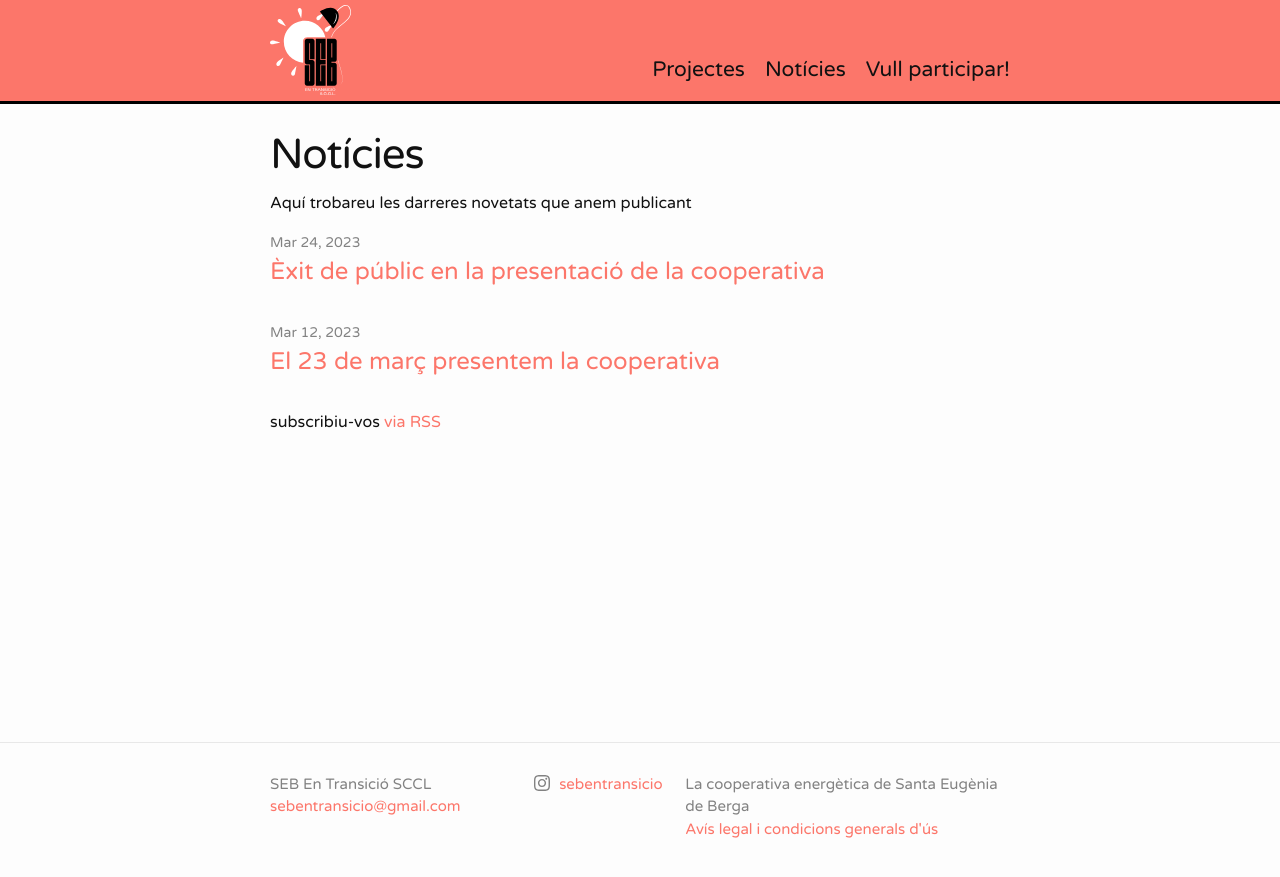
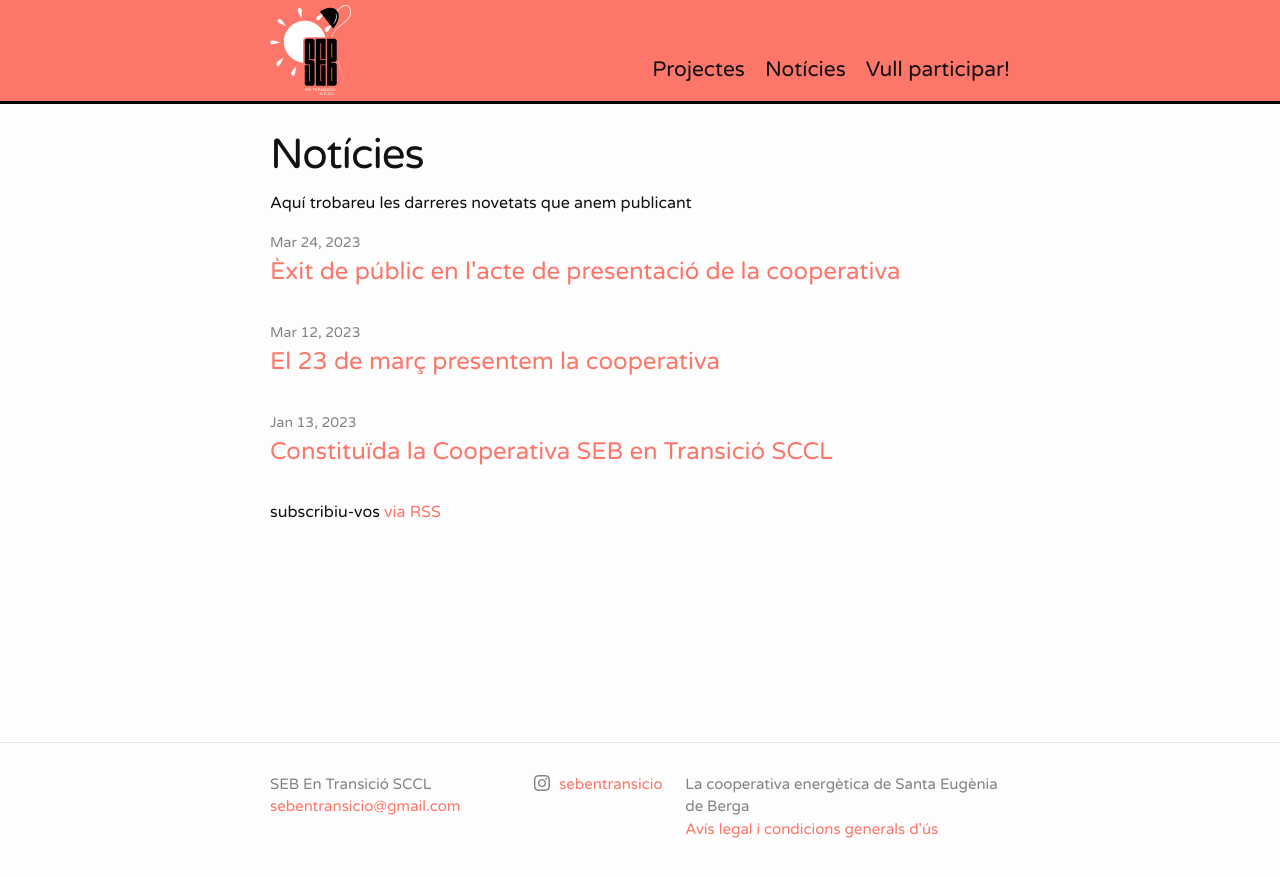
Before and after one commit to oscarfonts/sebentransicio, a Jekyll site: the page built from _pages/noticies.md, in a window 1280 px wide. Shown: the top 877 px of the page. Built offline with Jekyll 4.4.1, drawn with Linux system fonts in a browser that asks for light colours.

Commit message:
Afegir noticies constitució i acte presentació

```diff
--- /dev/null
+++ b/_posts/2023-01-13-constitucio-de-la-cooperativa.md
@@ -0,0 +1,12 @@
+---
+layout: post
+title:  Constituïda la Cooperativa SEB en Transició SCCL
+date:   2023-01-13 14:00:00 +0100
+categories: acte
+---
+
+Aquest matí 13 de gener de 2023, els 10 socis fundadors hem anat al notari per constituïr la Cooperativa SEB en Transició.
+
+![Acte de constitucio]({{site.baseurl}}/assets/img/2023-01-13-constitucio.jpeg)
+
+Tenim molta feina per fer, properament en rebreu més notícies!
--- a/_posts/2023-03-23-presentacio-de-la-cooperativa.md
+++ b/_posts/2023-03-24-acte-presentacio-cooperativa.md
@@ -1,6 +1,6 @@
 ---
 layout: post
-title:  Èxit de públic en la presentació de la cooperativa
+title:  Èxit de públic en l'acte de presentació de la cooperativa
 date:   2023-03-24 21:00:00 +0100
 categories: xerrada
 ---
```
Also changed, not shown: assets/img/2023-01-13-constitucio.jpeg (added).
